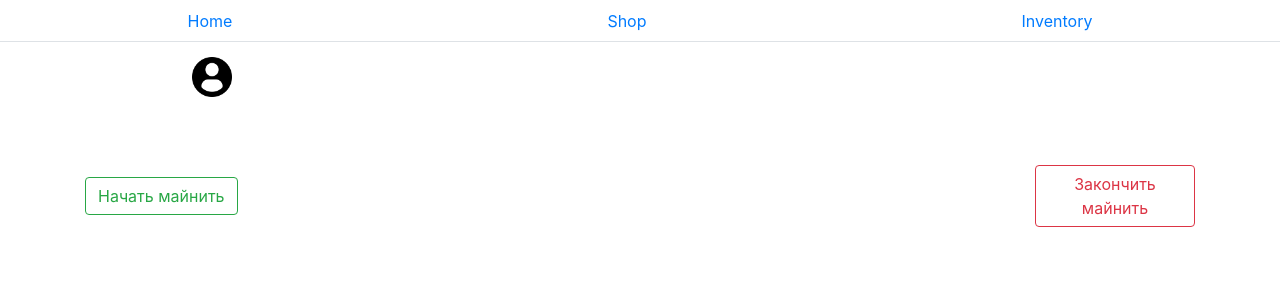
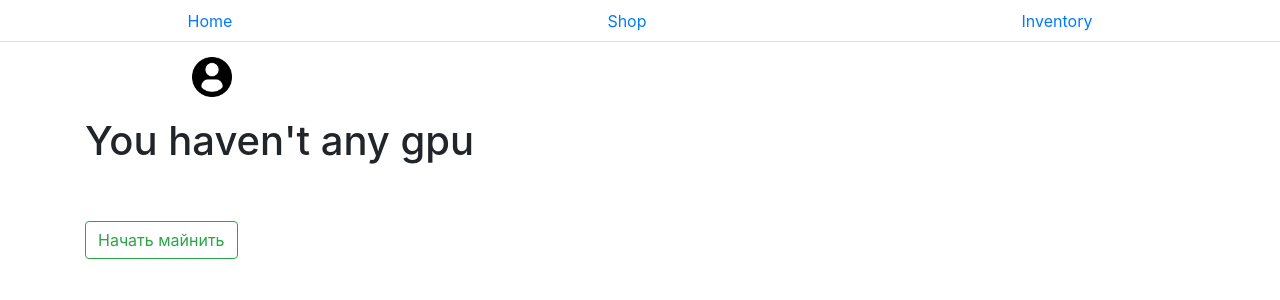
Before and after one commit to Ffinnis/Vue-Miner-Game, a Vue app: page /inventory in a window 1280 px wide. Shown: the top 300 px of the page. Built offline with nearby package versions, Linux system fonts and the light colour scheme.

Commit message:
better ux

```diff
--- a/src/views/Inventory.vue
+++ b/src/views/Inventory.vue
@@ -1,5 +1,6 @@
 <template>
   <div class="inventory page">
+    <h1 v-show="inventoryList.length === 0">You haven't any gpu</h1>
     <b-row cols="5" style="gap: 15px 0">
       <b-col v-for="(item, idx) in inventoryList" :key="idx + item.name">
         <b-card :title="item.name">
@@ -7,14 +8,17 @@
         </b-card>
       </b-col>
     </b-row>
-    <b-row class="align-items-center mt-5">
+    <b-row cols="1" class="align-items-center mt-5">
       <b-col>
-        <b-button @click="startMining" variant="outline-success"
+        <b-button
+          v-show="!isMining"
+          @click="startMining"
+          variant="outline-success"
           >Начать майнить</b-button
         >
       </b-col>
-      <b-col cols="2">
-        <b-button @click="stopMining" variant="outline-danger"
+      <b-col>
+        <b-button v-show="isMining" @click="stopMining" variant="outline-danger"
           >Закончить майнить</b-button
         >
       </b-col>
@@ -41,6 +45,7 @@ export default {
   data() {
     return {
       loop: null,
+      isMining: false,
     };
   },
   methods: {
@@ -48,9 +53,11 @@ export default {
       const miningLoop = setInterval(() => {
         return this.$store.commit("mining", this.allHash);
       }, 1000);
+      this.isMining = true;
       return (this.loop = miningLoop);
     },
     stopMining() {
+      this.isMining = false;
       return clearTimeout(this.loop);
     },
   },
```
